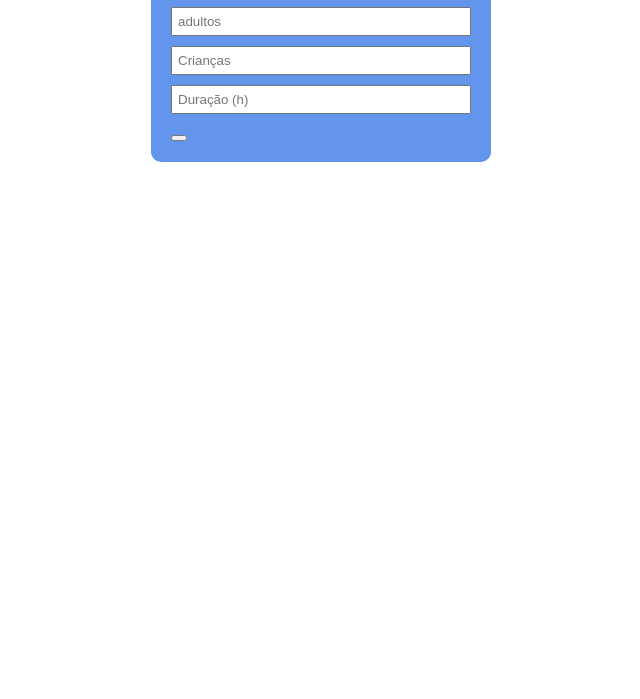
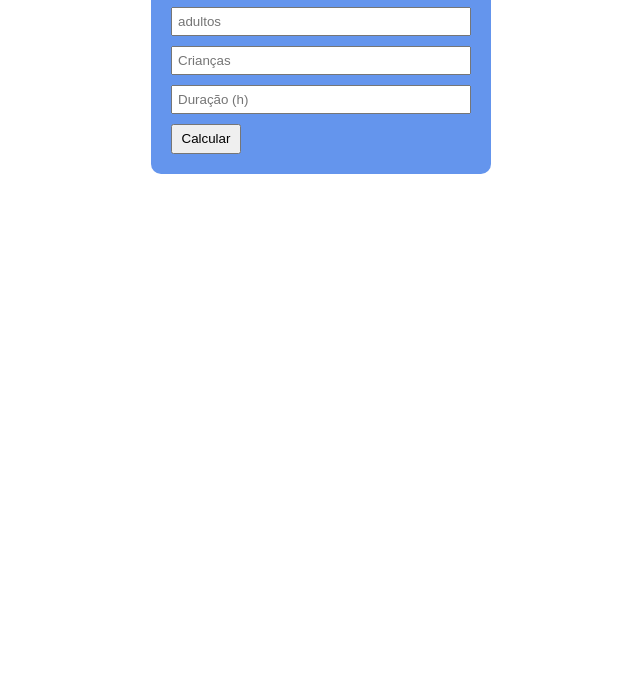
Before and after one commit to caiobarbosa881/churrascometro, a plain HTML site: page index.html in a window 1280 px wide. Shown: the part 101-800 px from the top of the page, without its empty margins (319-959 px from the left). Drawn offline with Linux system fonts and the light colour scheme.

Commit message:
changed button css

```diff
--- a/index.html
+++ b/index.html
@@ -12,7 +12,7 @@
     <input id="adultos" name="adultos" type="number" placeholder="adultos">
     <input id="criancas" name="criancas" type="number" placeholder="Crianças">
     <input id="duracao" name="duracao" type="number" placeholder="Duração (h)">
-    <button onclick="calcular()"></button>
+    <button onclick="calcular()">Calcular</button>
 </div>
 
 <div id="resultado"></div>
--- a/style.css
+++ b/style.css
@@ -13,3 +13,7 @@ input{
     box-sizing: border-box;
     margin-bottom: 10px;
 }
+button{
+    height: 30px;
+    width: 70px;
+}
```
